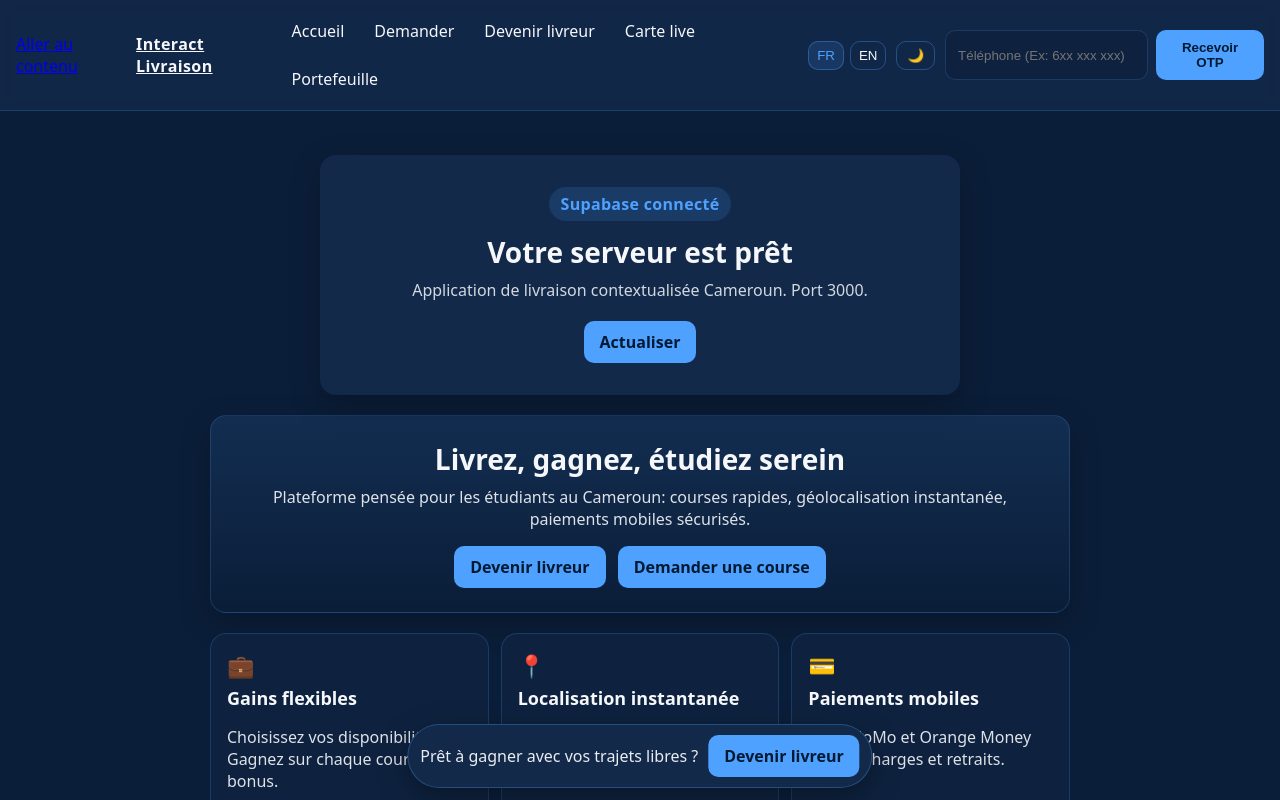
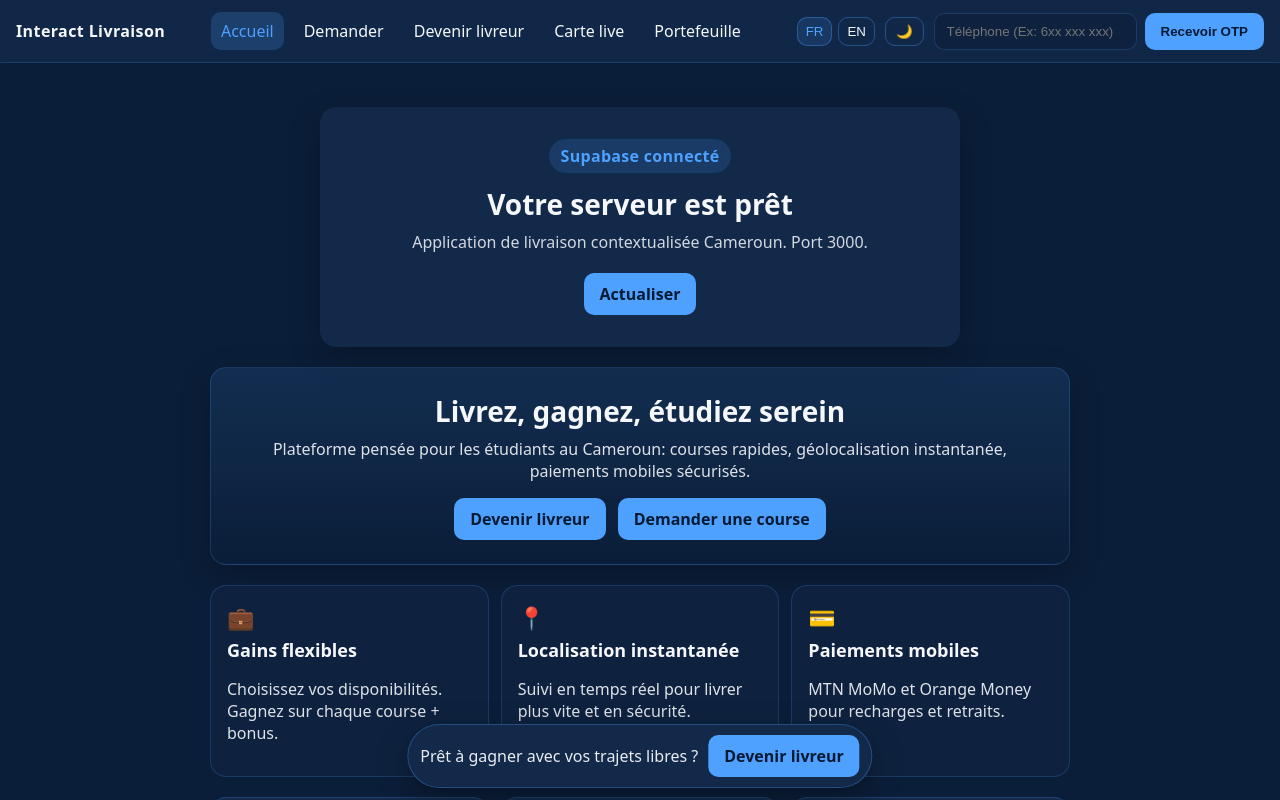
Before and after one commit to Gaetan5/Interact-Livraison, a React (Vite) app: page / in a window 1280 px wide. Shown: the top 800 px of the page. Built offline with nearby package versions, Linux system fonts and the light colour scheme; no server answers.

Commit message:
Append accessibility and focus styles; active nav styles; skip link
cgen-6a52e0d9b745496ea0eca9e2b1c576b3

```diff
--- a/src/styles.css
+++ b/src/styles.css
@@ -5,7 +5,7 @@ body { margin:0; font-family: ui-sans-serif, system-ui, -apple-system, Segoe UI,
 
 /* Top navigation */
 .top-nav { position: sticky; top:0; background: rgba(18,41,74,.9); backdrop-filter: blur(6px); display:flex; align-items:center; justify-content:space-between; padding: 12px 16px; border-bottom: 1px solid rgba(78,161,255,.2); }
-.brand { font-weight: 800; letter-spacing:.4px; color: var(--text); }
+.brand { font-weight: 800; letter-spacing:.4px; color: var(--text); text-decoration: none; }
 .nav-links { display:flex; gap:10px; flex-wrap: wrap; }
 .nav-link { color: var(--text); text-decoration:none; padding: 8px 10px; border-radius: 10px; }
 .nav-link:hover { background: rgba(78,161,255,.15); color: var(--accent); }
@@ -102,3 +102,9 @@ body { margin:0; font-family: ui-sans-serif, system-ui, -apple-system, Segoe UI,
   .app-shell { padding: 24px; }
   .heading { font-size: 22px; }
 }
+
+/* Accessibility and focus */
+.skip-link { position:absolute; left:-999px; top:auto; width:1px; height:1px; overflow:hidden; }
+.skip-link:focus { left:12px; top:12px; width:auto; height:auto; padding:8px 12px; background: var(--accent); color:#001a33; border-radius: 10px; z-index:100; }
+.nav-link.is-active, .nav-link[aria-current="page"] { background: rgba(78,161,255,.2); color: var(--accent); }
+.nav-link:focus-visible, .primary-link:focus-visible, .toggle-btn:focus-visible, .lang-btn:focus-visible, .chip-action:focus-visible, .input-control:focus-visible { outline: none; box-shadow: 0 0 0 3px rgba(78,161,255,.25); border-color: var(--accent); }
```
